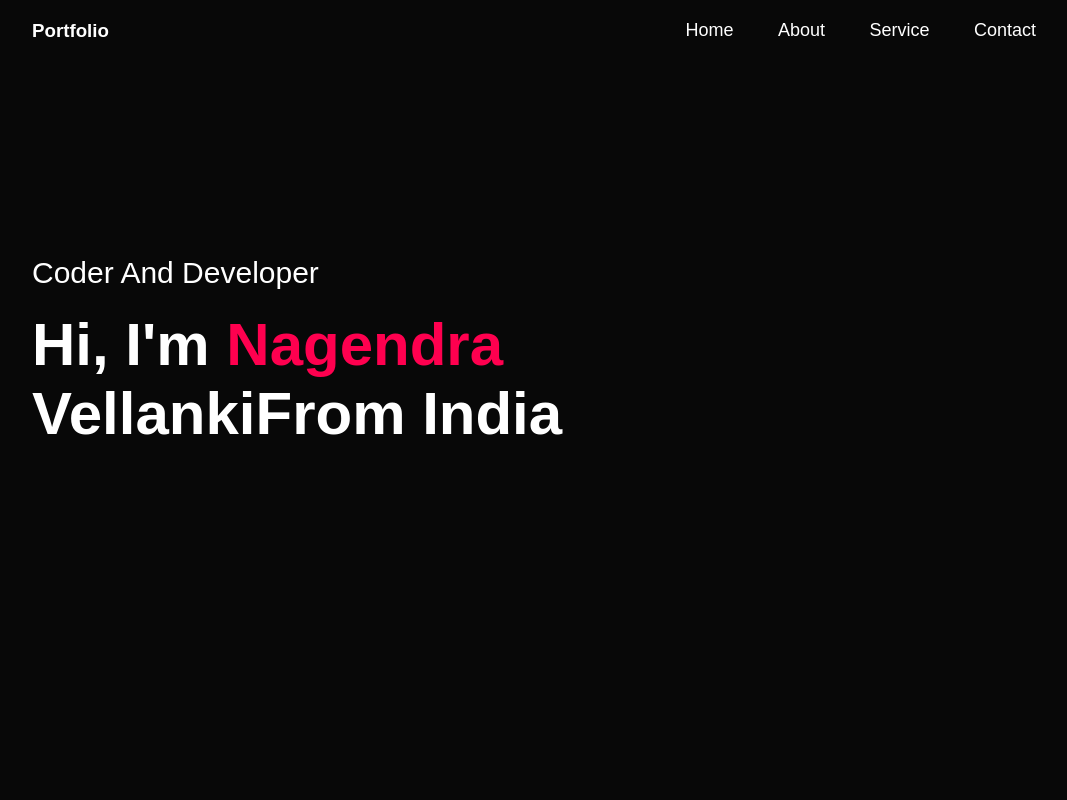
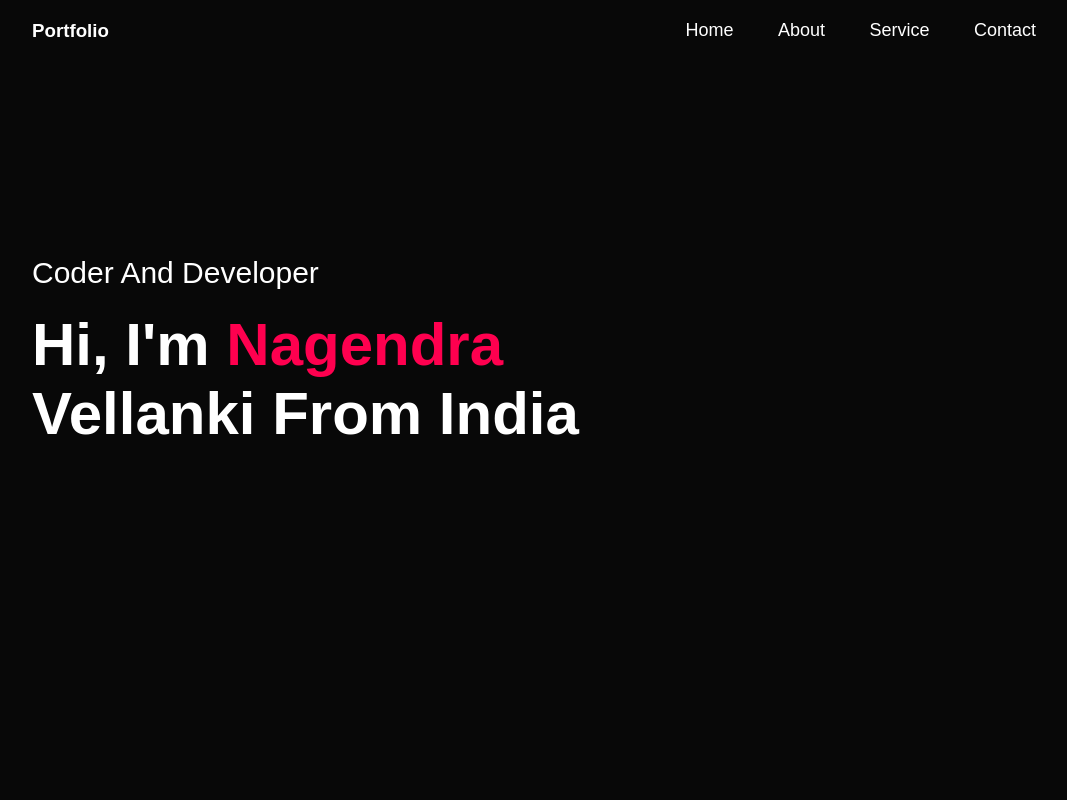
Before and after one commit to npkv/Portfolio, a plain HTML site: page index.html in a window 1280 px wide. Shown: the top 800 px of the page, without its empty margins (96-1163 px from the left). Drawn offline with Linux system fonts and the light colour scheme.

Commit message:
Update index.html

```diff
--- a/index.html
+++ b/index.html
@@ -27,7 +27,7 @@
             </nav>
             <div class="header-text">
                 <p>Coder And Developer</p>
-                <h1>Hi, I'm <span>Nagendra</span><br>VellankiFrom India</h1>
+                <h1>Hi, I'm <span>Nagendra</span><br>Vellanki From India</h1>
             </div>
         </div>
     </div>
```
